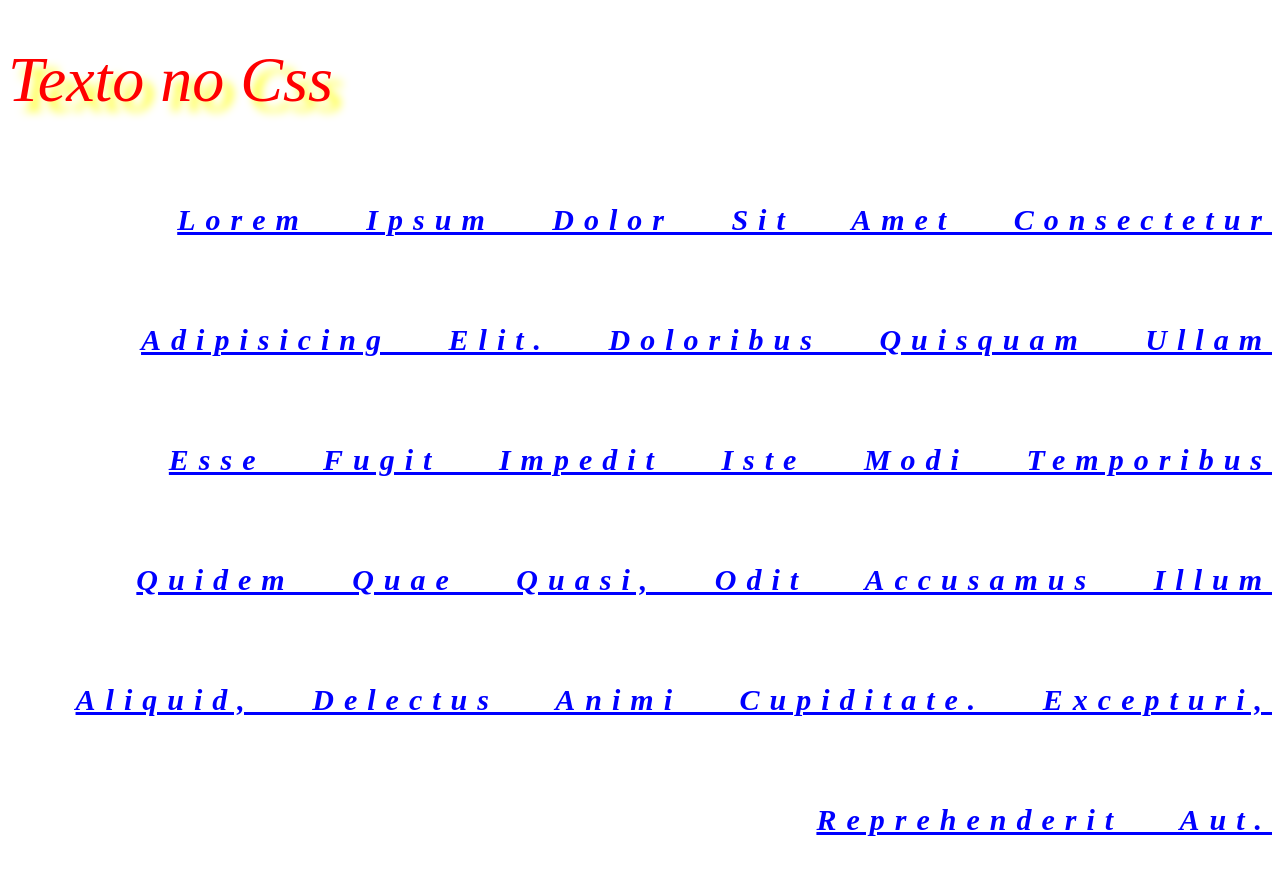
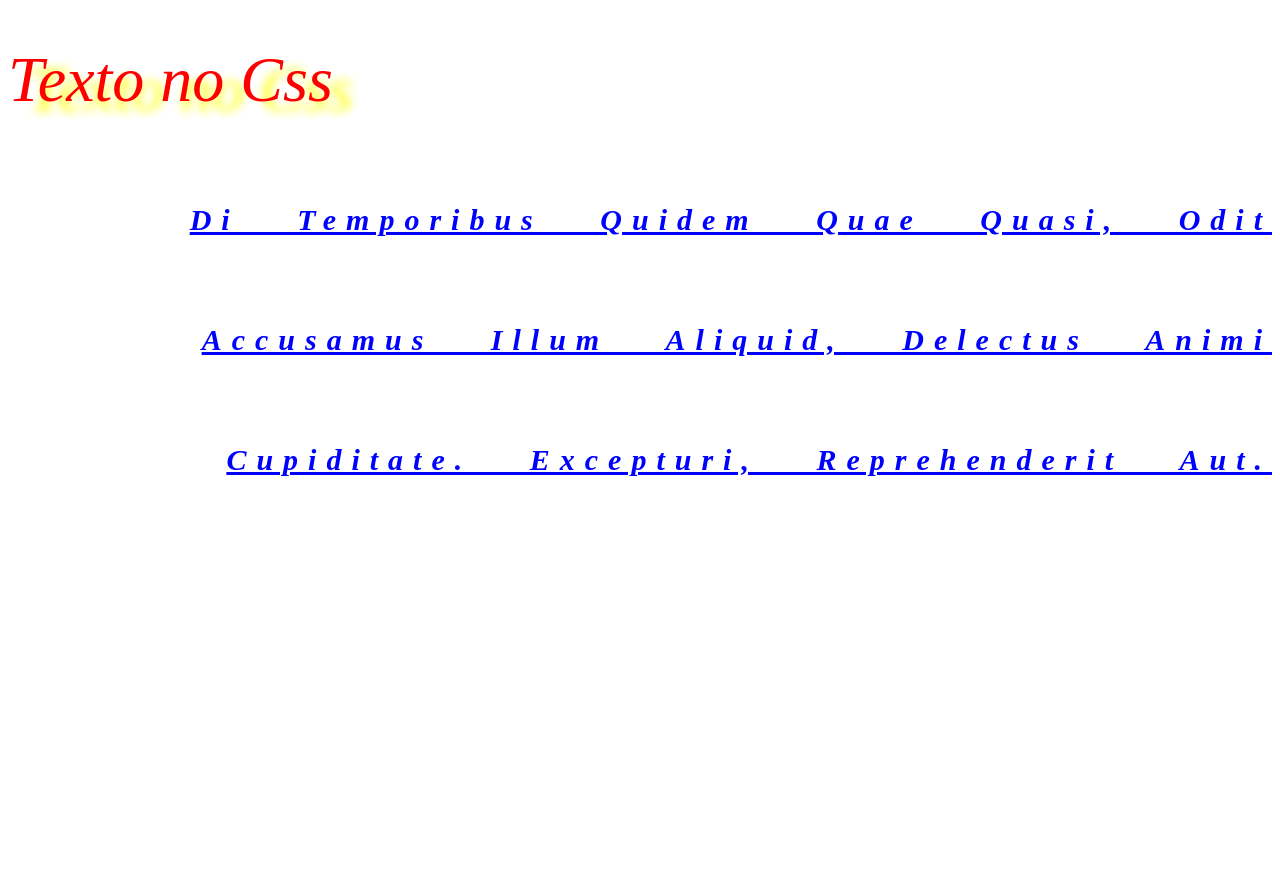
Before and after one commit to Rogersson34/CSS, a plain HTML site: page index.html in a window 1280 px wide. After the commit the page ends 800 px from the top, so only its background shows below. Drawn offline with Linux system fonts and the light colour scheme.

Commit message:
Alteracao no Opacity no Styles.Css  e alteracao de um paragrafo no html

```diff
--- a/index.html
+++ b/index.html
@@ -9,7 +9,7 @@
 </head>
 <body>
     <h1>Texto no Css</h1>
-    <p>Lorem ipsum dolor sit amet consectetur adipisicing elit. Doloribus quisquam ullam esse fugit impedit iste modi temporibus quidem quae quasi, odit accusamus illum aliquid, delectus animi cupiditate. Excepturi, reprehenderit aut.</p>
+    <p>di temporibus quidem quae quasi, odit accusamus illum aliquid, delectus animi cupiditate. Excepturi, reprehenderit aut.</p>
 
 
 </body>
--- a/styles.css
+++ b/styles.css
@@ -3,7 +3,7 @@ h1{
     font-size: 64px;
     font-weight: lighter;
     font-style: italic;
-    text-shadow: 10px 10px 10px #ff0;
+    text-shadow: 20px 10px 10px #ff0;
 }
 
 p{
```
Also changed, not shown: index2.html (+1 -1 lines).
